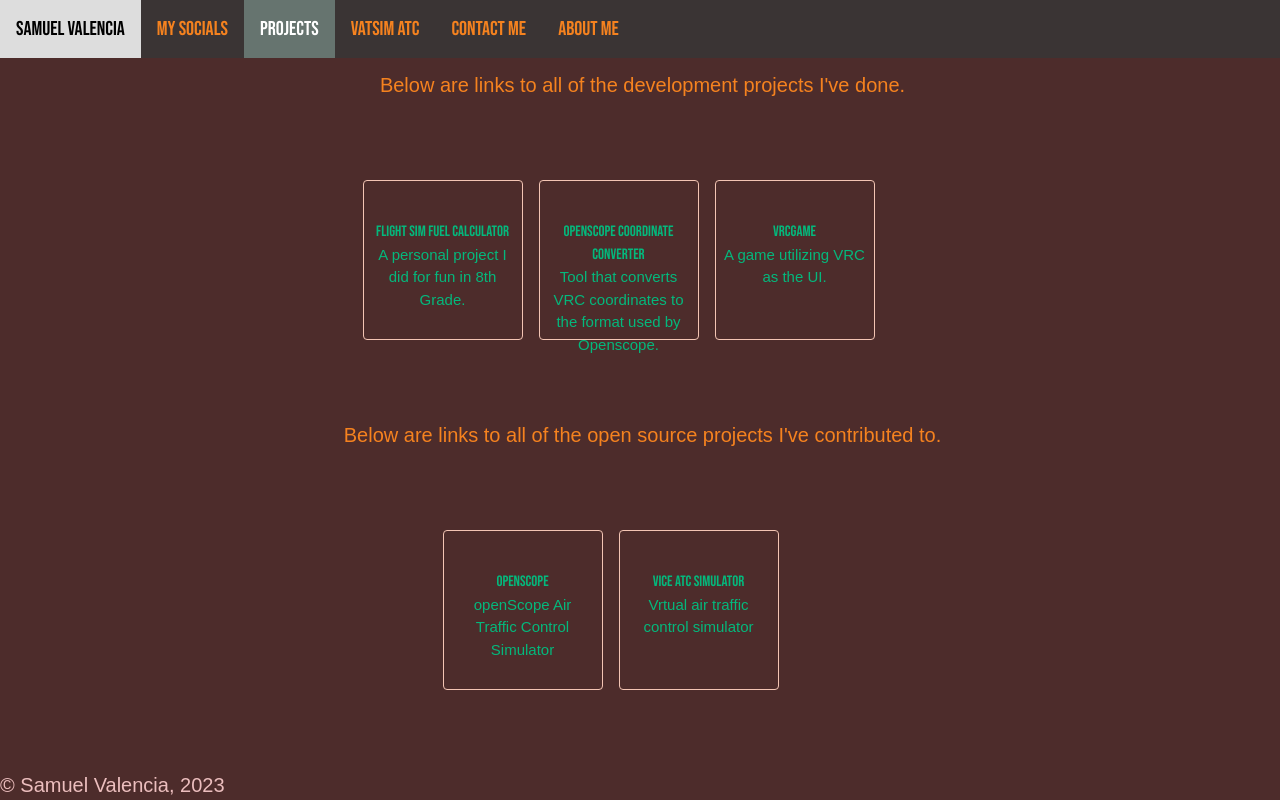
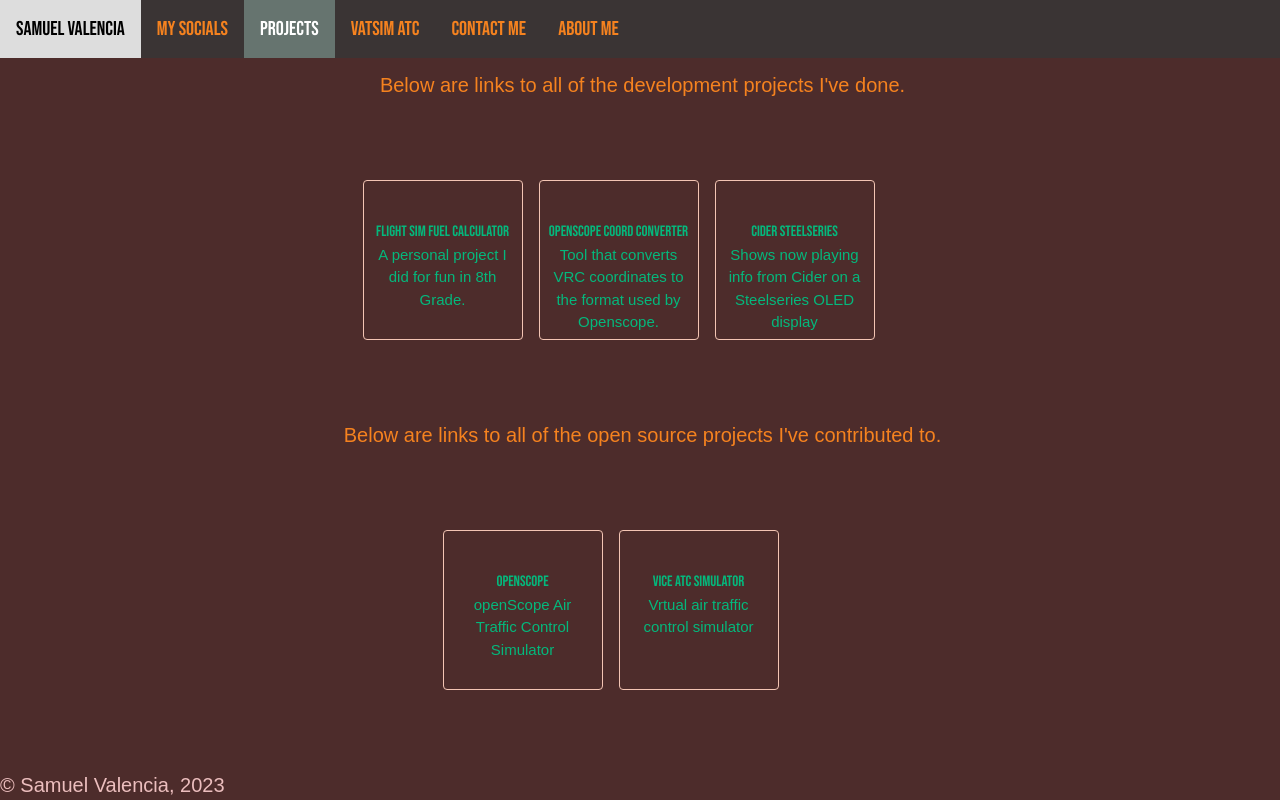
Before and after one commit to svalencia014/pws, a SvelteKit app: page /projects in a window 1280 px wide. Built offline with nearby package versions, Linux system fonts and the light colour scheme; a web font is replaced by a local one.

Commit message:
looks fine enough for me 💀

```diff
--- a/src/routes/about/+page.server.js
+++ b/src/routes/about/+page.server.js
@@ -1,4 +1,4 @@
-export async function load({ params }) {
+export async function load() {
   let languages = [
     {
       name: 'JavaScript',
@@ -14,6 +14,10 @@ export async function load({ params }) {
     },
     {
       name: "Python",
+      projects: 0
+    },
+    {
+      name: "Go",
       projects: 0
     }
   ]
@@ -41,7 +45,7 @@ export async function load({ params }) {
 }
 
 async function getLanguageData(language) {
-  let res = await fetch(`https://api.svalencia.me/github/languages/${language}`)
+  let res = await fetch(`https://api.svalencia.me/languages/${language}`)
   let data = await res.json()
   return data.projects;
 }
--- a/src/routes/projects/+page.svelte
+++ b/src/routes/projects/+page.svelte
@@ -19,12 +19,12 @@
           <p>A personal project I did for fun in 8th Grade.</p>
         </a>
         <a href="https://github.com/svalencia014/openscopeCoordinateConverter" class="card" target="_blank">
-          <h3>OpenScope Coordinate Converter</h3>
+          <h3>OpenScope Coord Converter</h3>
           <p>Tool that converts VRC coordinates to the format used by Openscope.</p>
         </a>
-        <a href="https://github.com/svalencia014/VRCGame" class="card" target="_blank">
-          <h3>VrcGame</h3>
-          <p>A game utilizing VRC as the UI.</p>
+        <a href="https://github.com/svalencia014/cidersteelseries" class="card" target="_blank">
+          <h3>Cider Steelseries</h3>
+          <p>Shows now playing info from Cider on a Steelseries OLED display</p>
         </a>
       </div>
     </div>
```
